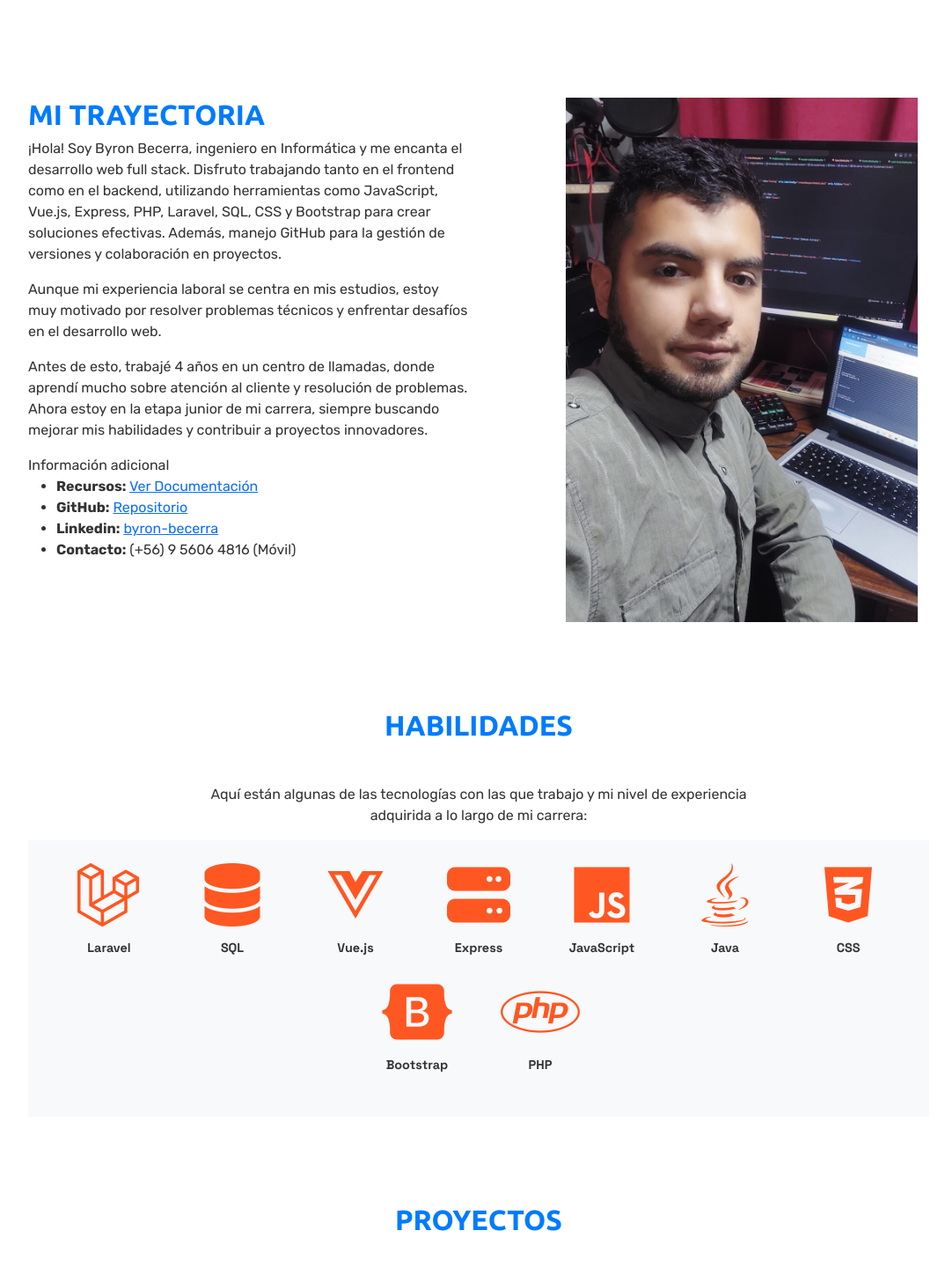
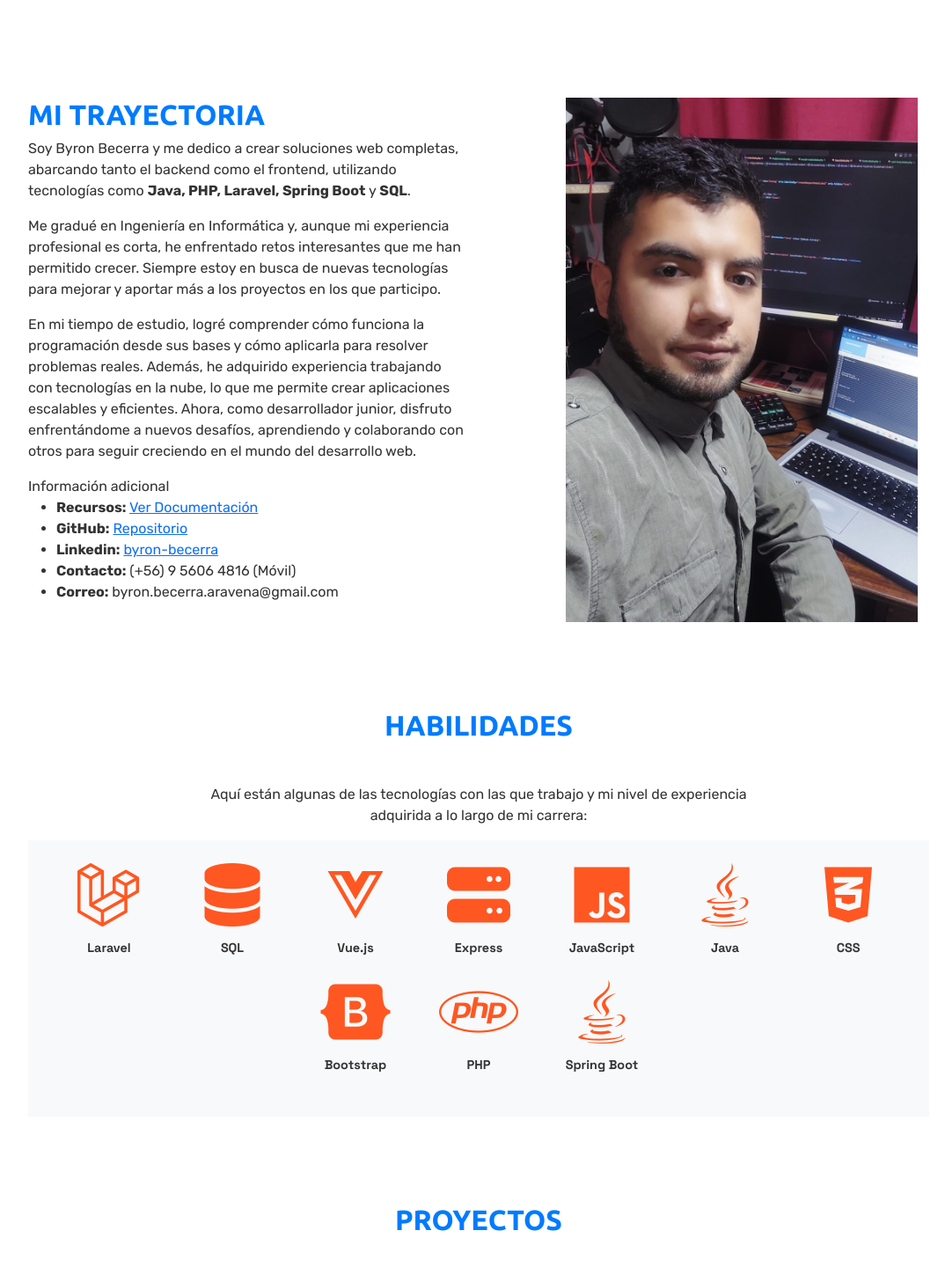
Before and after one commit to BecerraDev/Portfolio, a Vue app: page / in a window 1280 px wide. Shown: the part 617-2074 px from the top of the page at 88% size, without its empty margins (96-1170 px from the left). Built offline with nearby package versions, Linux system fonts and the light colour scheme.

Commit message:
nueva actualizacion 2025

```diff
--- a/src/views/about.vue
+++ b/src/views/about.vue
@@ -8,13 +8,21 @@
                       <h2 class="my-2 color-title-section">Mi Trayectoria</h2>
 
                       <p>
-                        ¡Hola! Soy Byron Becerra, ingeniero en Informática y me encanta el desarrollo web full stack. Disfruto trabajando tanto en el frontend como en el backend, utilizando herramientas como JavaScript, Vue.js, Express, PHP, Laravel, SQL, CSS y Bootstrap para crear soluciones efectivas. Además, manejo GitHub para la gestión de versiones y colaboración en proyectos.                      </p>
-                      <p>
-                          Aunque mi experiencia laboral se centra en mis estudios, estoy muy motivado por resolver problemas técnicos y enfrentar desafíos en el desarrollo web.
 
+                        Soy Byron Becerra y me dedico a crear soluciones web completas, abarcando tanto el backend como el frontend, utilizando tecnologías como <strong> Java, PHP, Laravel, Spring Boot</strong> y <strong> SQL</strong>.
                       </p>
                       <p>
-                        Antes de esto, trabajé 4 años en un centro de llamadas, donde aprendí mucho sobre atención al cliente y resolución de problemas. Ahora estoy en la etapa junior de mi carrera, siempre buscando mejorar mis habilidades y contribuir a proyectos innovadores.
+                        Me gradué en Ingeniería en Informática y, aunque mi experiencia profesional es corta, he enfrentado retos interesantes que me han permitido crecer. Siempre estoy en busca de nuevas tecnologías para mejorar y aportar más a los proyectos en los que participo.
+
+
+</p>
+
+
+
+
+
+                          <p>
+                            En mi tiempo de estudio, logré comprender cómo funciona la programación desde sus bases y cómo aplicarla para resolver problemas reales. Además, he adquirido experiencia trabajando con tecnologías en la nube, lo que me permite crear aplicaciones escalables y eficientes. Ahora, como desarrollador junior, disfruto enfrentándome a nuevos desafíos, aprendiendo y colaborando con otros para seguir creciendo en el mundo del desarrollo web.
                       </p>
 
                       <p>
@@ -26,6 +34,7 @@
                           <li><strong>GitHub:</strong> <a target="_blank" href="https://github.com/BecerraDev?tab=repositories"> Repositorio   </a> </li>
                           <li><strong>Linkedin:</strong>  <a target="_blank" href="https://www.linkedin.com/in/byron-becerra/"> byron-becerra </a></li>
                           <li><strong>Contacto:</strong> (+56) 9 5606 4816 (Móvil)         </li>
+                          <li><strong>Correo:</strong> byron.becerra.aravena@gmail.com         </li>
                         </ul>
 
                       </p>
--- a/src/views/home.vue
+++ b/src/views/home.vue
@@ -27,7 +27,7 @@
                                 data-aos="fade-up"
                                 data-aos-delay="100"
                             >
-                                Desarrollador Web FullStack Junior
+                                Desarrollador Web FullStack
                             </p>
                             <div
                                 class="social-nav"
@@ -63,10 +63,10 @@
                                 data-aos-delay="200"
                             >
                                 <a
-                                    href="/Portfolio/downloads/ByronBecerra_CV_2024.pdf"
+                                    href="/Portfolio/downloads/ByronBecerra_CV_2025.pdf"
                                     class="styled-link font-2"
 
-                                    download="ByronBecerra_CV_2024.pdf"
+                                    download="ByronBecerra_CV_2025.pdf"
                                     >Descargar CV</a
                                 >
                             </div>
--- a/src/views/skills.vue
+++ b/src/views/skills.vue
@@ -120,6 +120,16 @@
                                     <span class="skill-level">Intermedio</span>
                                 </li>
 
+                                <li
+    class="skill-item"
+    role="progressbar"
+    data-aos="zoom-in"
+    data-aos-delay="100"
+>
+    <i class="fab fa-java mb-2"></i> <!-- Usando el ícono de Java como referencia -->
+    <h5>Spring Boot</h5>
+    <span class="skill-level">Intermedio</span>
+</li>
                                 <!-- Añadir más íconos con sus niveles aquí -->
                             </ul>
                         </div>
```
Also changed, not shown: 2 other files (tests, documents, lock files or other folders).
